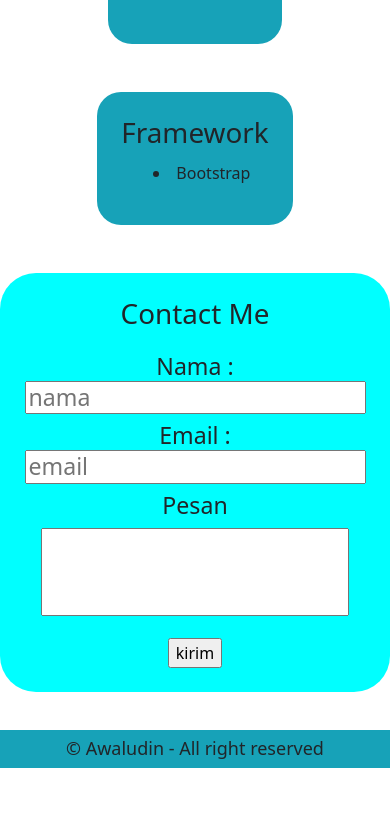
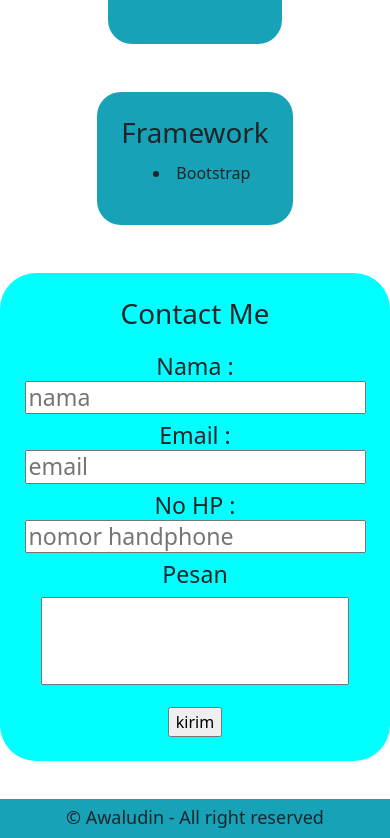
Before and after one commit to awaludin-dev/reactjs-awaludin-dev, a React (Create React App) app: page / in a window 390 px wide. Shown: the part 1183-2021 px from the top of the page. Before the commit the page ends 1951 px from the top, so only its background shows below. Built offline with nearby package versions, Linux system fonts and the light colour scheme.

Commit message:
add regex number phone

```diff
--- a/src/component/3_validation/Validation.jsx
+++ b/src/component/3_validation/Validation.jsx
@@ -4,13 +4,14 @@ export default class Contact extends React.Component {
     state = {
         nama: '',
         email: '',
+        noHP: '',
         message: '',
         errors: [],
     }
 
-    hadleSubmit = (e) => {
+    handleSubmit = (e) => {
         e.preventDefault();
-        const {nama, email, message} = this.state;
+        const {nama, email, noHP, message} = this.state;
 
         let messageErrors = [];
 
@@ -29,6 +30,15 @@ export default class Contact extends React.Component {
             }
         }
 
+        if(noHP.length === 0) {
+            messageErrors = [...messageErrors, 'No HP tidak boleh kosong'];
+        } else {
+            const re = /^(\+62|62|0)8[1-9][0-9]{6,9}$/;
+            if(!re.test(noHP)) {
+                messageErrors = [...messageErrors, 'No HP tidak  valid'];
+            }
+        }
+
         if(message.length === 0) {
             messageErrors = [...messageErrors, 'Pesan tidak boleh kosong'];
         }
@@ -42,6 +52,7 @@ export default class Contact extends React.Component {
             this.setState({
                 nama: '',
                 email: '',
+                noHP: '',
                 message: '',
                 errors: [],
             })
@@ -60,10 +71,11 @@ export default class Contact extends React.Component {
 
     render() {
         return (
-            <form id="contact" onSubmit={this.hadleSubmit}>
+            <form id="contact" onSubmit={this.handleSubmit}>
                 <h1>Contact Me</h1>
-                <h3>Nama : <input type="text" placeholder="nama" onChange={e => this.setState({nama: e.target.value})} value={this.state.nama}/></h3>
-                <h3>Email : <input type="email" placeholder="email"  onChange={e => this.setState({email: e.target.value})} value={this.state.email}/></h3>
+                <h3>Nama : <input type="text" placeholder="nama" name="nama" onChange={e => this.setState({nama: e.target.value})} value={this.state.nama}/></h3>
+                <h3>Email : <input type="email" placeholder="email" name="email" onChange={e => this.setState({email: e.target.value})} value={this.state.email}/></h3>
+                <h3>No HP : <input type="text" placeholder="nomor handphone" name="noHP" onChange={e => this.setState({noHP: e.target.value})} value={this.state.noHP}/></h3>
                 <h3>Pesan</h3>
                 <textarea style={
                     {resize: 'none', width: '90%', height: '88px'}
```
